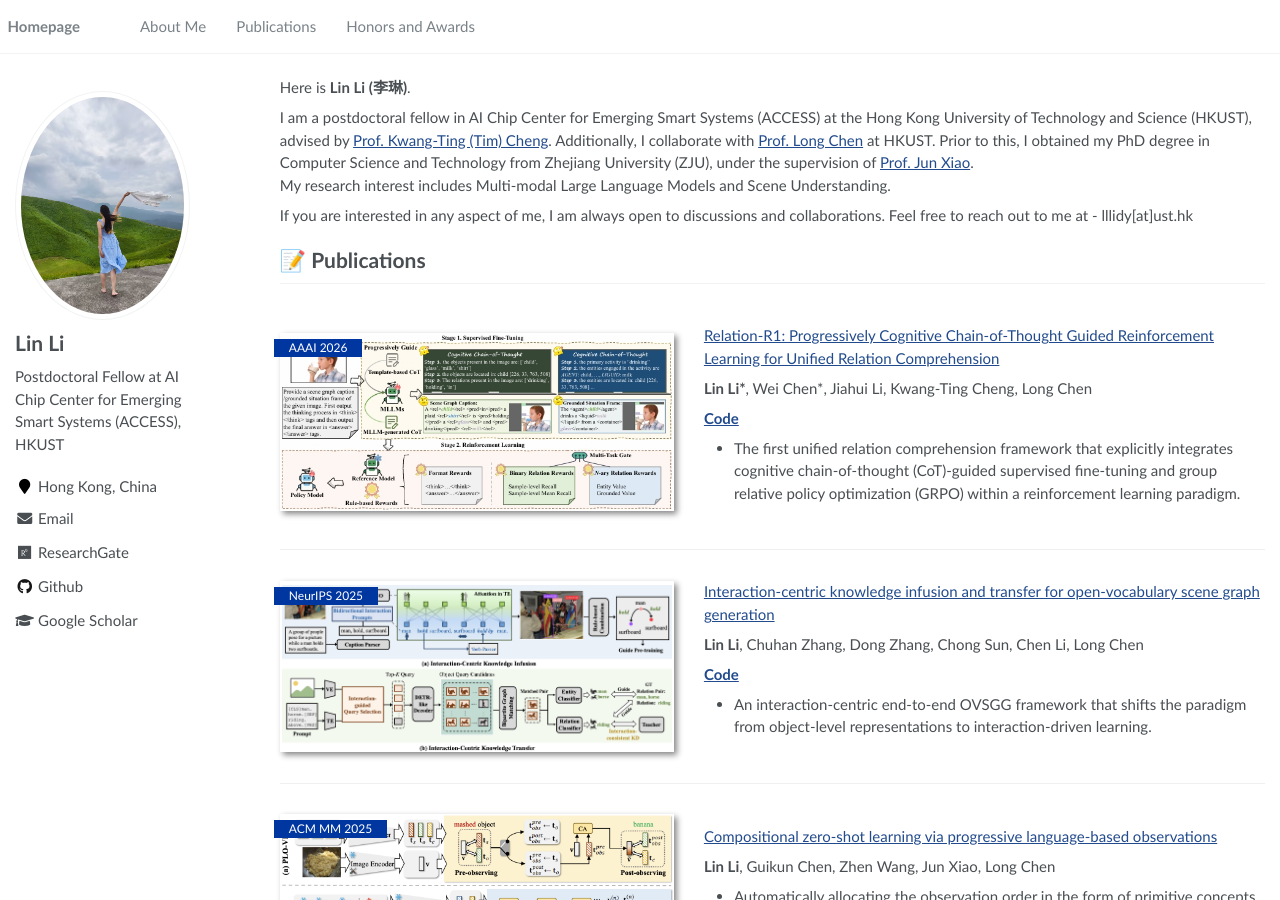
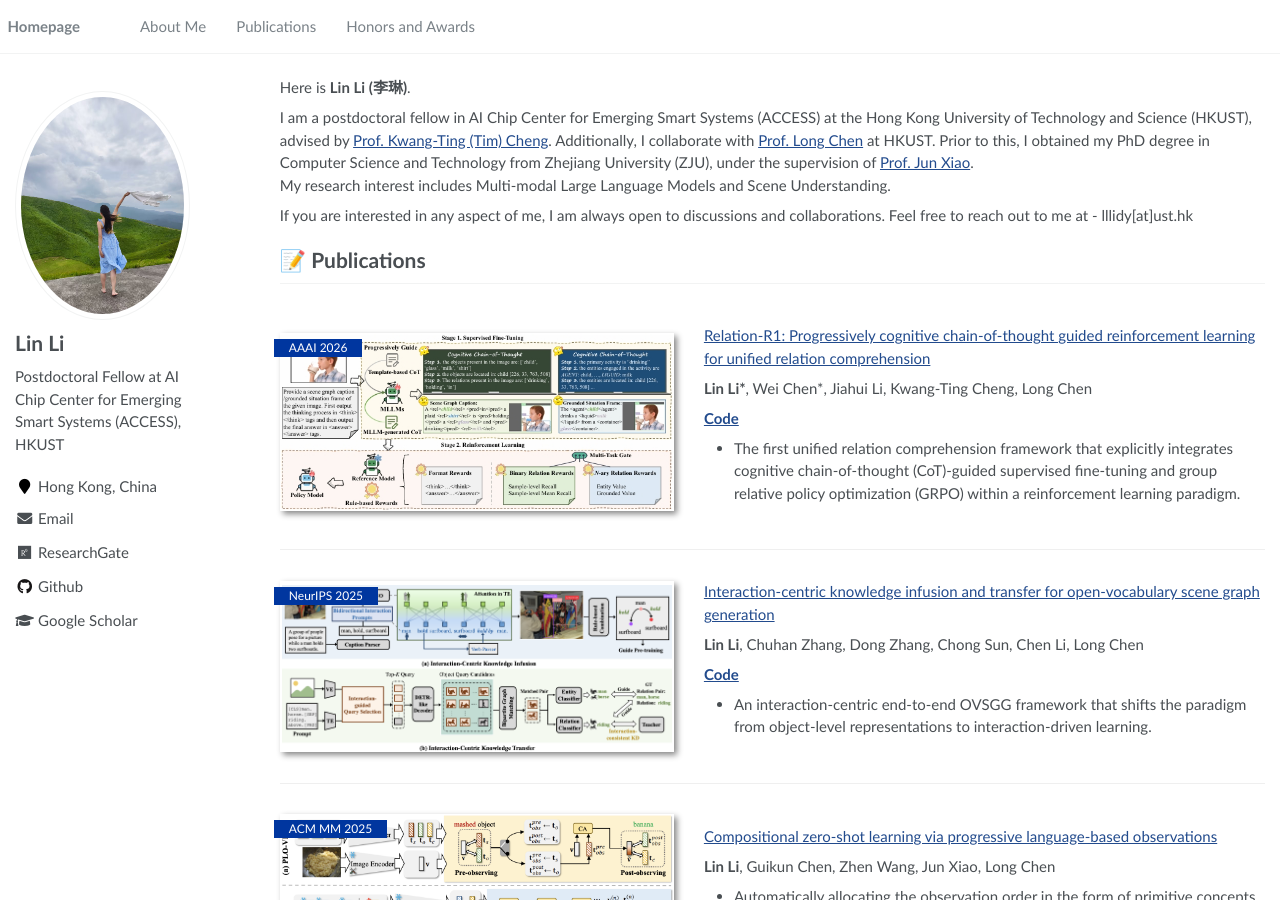
Before and after one commit to muktilin/muktilin.github.io, a Jekyll site: the page built from _pages/about.md, in a window 1280 px wide and 900 px high. Built offline with Jekyll 4.4.1, drawn with Linux system fonts in a browser that asks for light colours; a script that is not in the unit is left out.

Commit message:
update aaai26

```diff
--- a/_pages/about.md
+++ b/_pages/about.md
@@ -29,7 +29,7 @@ If you are interested in any aspect of me, I am always open to discussions and c
 <div class='paper-box'><div class='paper-box-image'><div><div class="badge">AAAI 2026</div><img src='images/aaai26.png' alt="sym" width="100%"></div></div>
 <div class='paper-box-text' markdown="1">
 
-[Relation-R1: Progressively Cognitive Chain-of-Thought Guided Reinforcement Learning for Unified Relation Comprehension](https://arxiv.org/abs/2504.14642)
+[Relation-R1: Progressively cognitive chain-of-thought guided reinforcement learning for unified relation comprehension](https://arxiv.org/abs/2504.14642)
 
 **Lin Li\***, Wei Chen\*, Jiahui Li, Kwang-Ting Cheng, Long Chen
 
```
